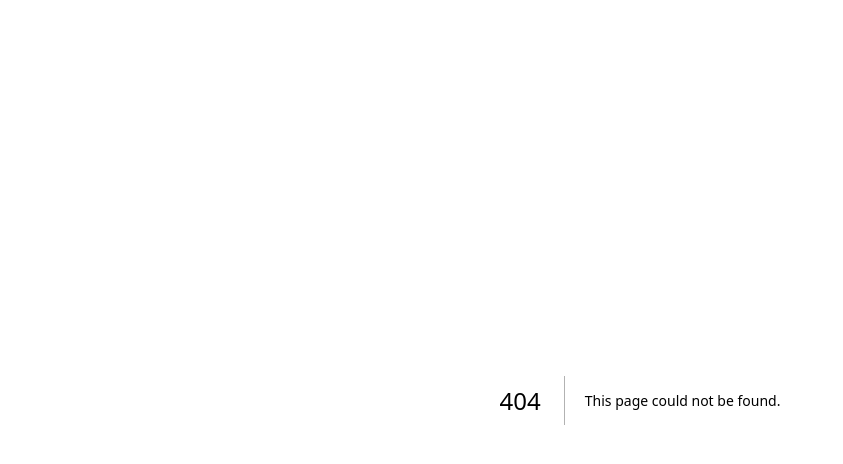
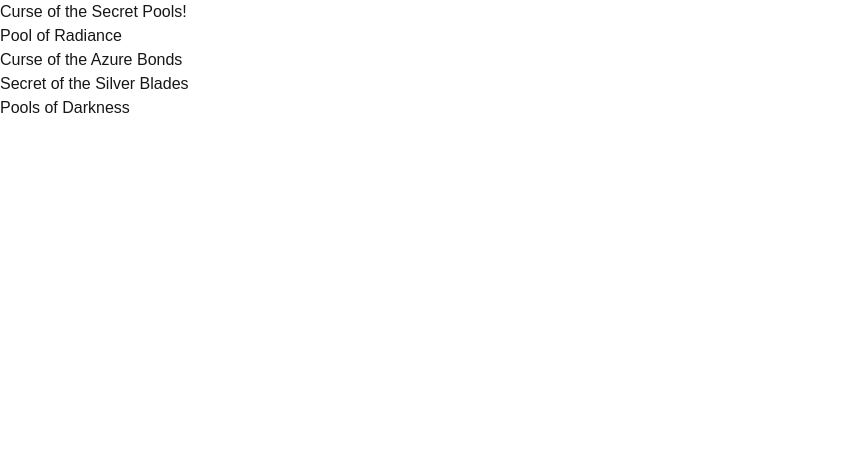
Before and after one commit to robotlions/gold-box-next, a Next.js app: page /poolrad in a window 1280 px wide. Before the commit this address had no page. Shown: the top 464 px of the page, without its empty margins (0-843 px from the left). Built offline with nearby package versions, Linux system fonts and the light colour scheme.

Commit message:
adds nav sort of

```diff
--- a/src/app/layout.js
+++ b/src/app/layout.js
@@ -1,5 +1,6 @@
 import localFont from "next/font/local";
 import "./globals.css";
+import Nav from "./ui/Nav";
 
 const geistSans = localFont({
   src: "./fonts/GeistVF.woff",
@@ -23,6 +24,7 @@
       <body
         className={`${geistSans.variable} ${geistMono.variable} antialiased`}
       >
+        <Nav />
         {children}
       </body>
     </html>
--- /dev/null
+++ b/src/app/poolrad/page.js
@@ -0,0 +1,5 @@
+export default function PoolRad(){
+    <div>
+        <p>Pool of Radiance</p>
+    </div>
+}
--- /dev/null
+++ b/src/app/ui/Nav.js
@@ -0,0 +1,54 @@
+'use client'
+
+import clsx from 'clsx';
+import { usePathname } from 'next/navigation';
+import Link from 'next/link';
+
+
+
+
+export default function Nav() {
+const pathname = usePathname();
+  const links = [
+    { name: "Pool of Radiance", href: "/poolrad" },
+    {
+      name: "Curse of the Azure Bonds",
+      href: "/curse",
+    },
+    { name: "Secret of the Silver Blades", href: "/silver" },
+    {name: "Pools of Darkness", href: "/pod"},
+  ];
+
+  function LinkMap() {
+    return(
+
+    links.map((link) => {
+    return (
+      <li key={link.name}>
+      <Link
+
+        href={link.href}
+        className={clsx(
+          'inline-block border border-white rounded hover:border-gray-200 text-blue-500 hover:bg-gray-200 py-2 px-4',
+          {
+            'bg-sky-100 text-blue-600': pathname === link.href,
+          },
+        )}
+        >
+        <p className="hidden md:block">{link.name}</p>
+      </Link>
+      </li>
+    )})
+
+    )};
+
+
+
+
+    return (
+        <ul className="flex justify-between">
+         <li key="Curse"><Link href="/"><h6 className="md:block">Curse of the Secret Pools!</h6></Link></li>
+        <LinkMap />
+      </ul>
+    )
+}
```
Also changed, not shown: package.json (+6 -5 lines), 1 other file (tests, documents, lock files or other folders).
